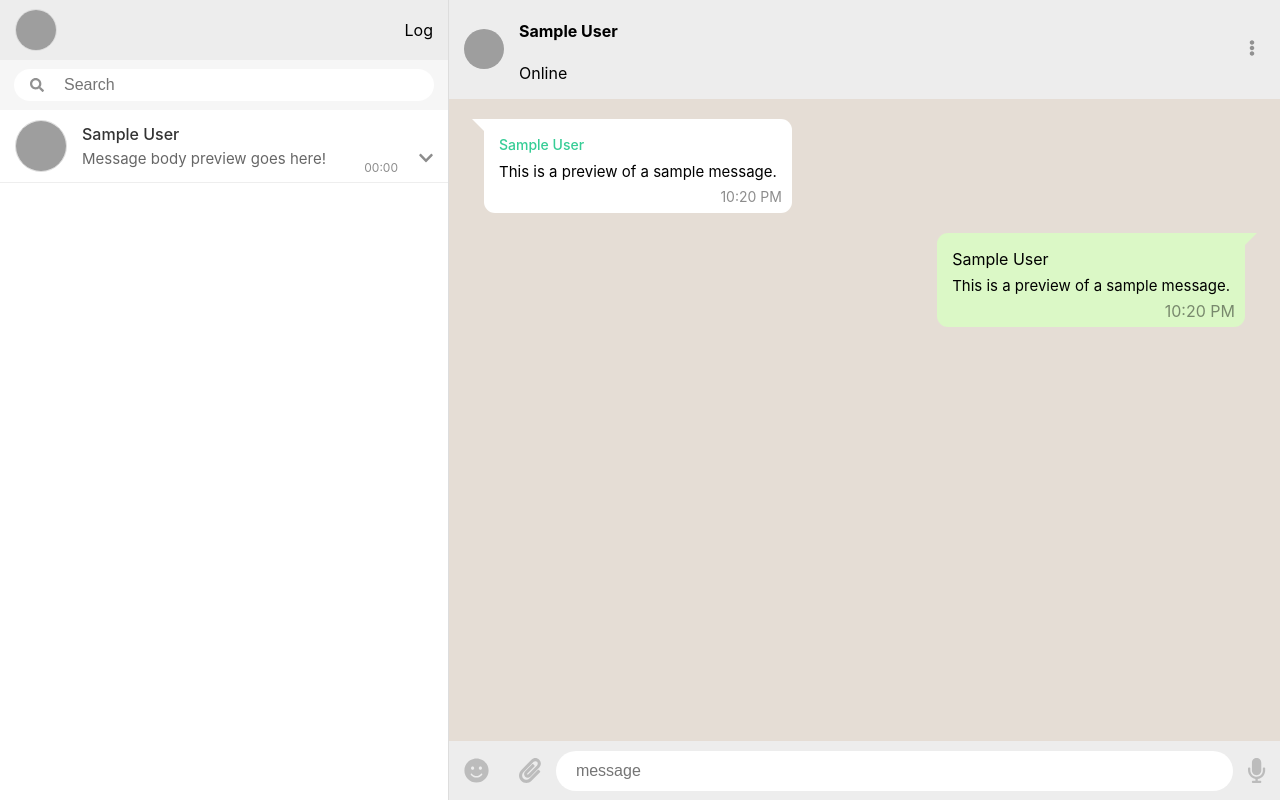
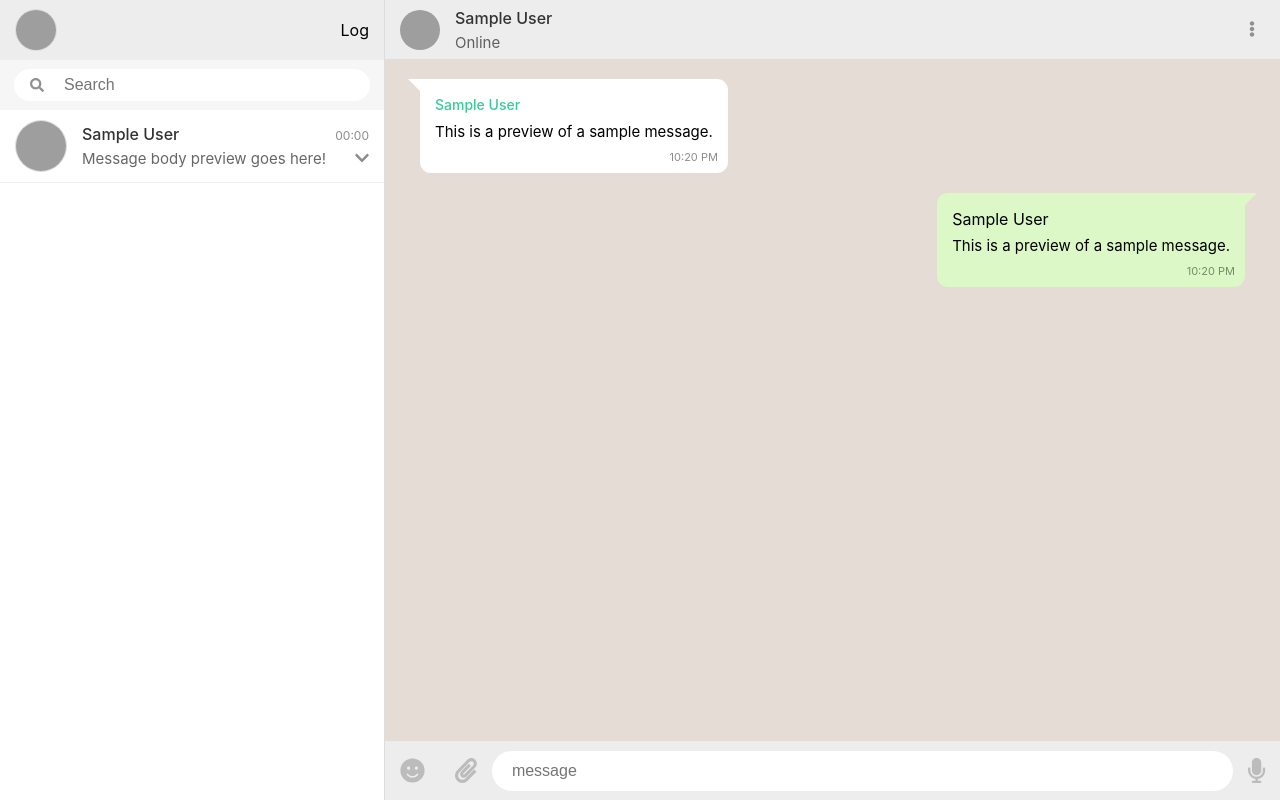
Before and after one commit to UtopiaLab/MERN-Chat, a React (Create React App) app in the folder frontend/: page / in a window 1280 px wide. Built offline with nearby package versions, Linux system fonts and the light colour scheme; grey boxes are pictures that could not be loaded.

Commit message:
style fix

```diff
--- a/frontend/src/App.js
+++ b/frontend/src/App.js
@@ -1,9 +1,14 @@
 import './styles/App.scss';
+import Login from './components/login';
 import ChatBody from './components/chatbody';
 import SideBar from './components/sidebar';
 
 function App() {
   return (
+    <>
+    {false ? (
+      <Login />
+      ) : (
       <div className="App">
         <div className="sidebar">
           <SideBar />
@@ -12,6 +17,8 @@ function App() {
           <ChatBody />
         </div>
       </div>
+      )}
+    </>
   );
 }
 
--- /dev/null
+++ b/frontend/src/components/login.js
@@ -0,0 +1,24 @@
+import '../styles/login.scss';
+import logo from '../images/logo.png'
+import {FontAwesomeIcon} from '@fortawesome/react-fontawesome';
+import {faUser} from '@fortawesome/free-solid-svg-icons';
+
+const Login = () => {
+    return (
+        <div className="login-container">
+            <div className="logo">
+                <img alt="logo" src={logo} />
+            </div>
+            <div className="login-form">
+                <form>
+                    <div className="profile-image">
+                        <input className="file-upload" type="file" />
+                        <FontAwesomeIcon icon={faUser} />
+                    </div>
+                </form>
+            </div>
+        </div>
+    )
+}
+
+export default Login;
--- a/frontend/src/index.js
+++ b/frontend/src/index.js
@@ -1,6 +1,6 @@
 import React from 'react';
 import ReactDOM from 'react-dom';
-import './index.css';
+import './styles/index.scss';
 import App from './App';
 import reportWebVitals from './reportWebVitals';
 
--- a/frontend/src/styles/App.scss
+++ b/frontend/src/styles/App.scss
@@ -3,7 +3,8 @@
     align-items: center;
     justify-content: space-between;
     .sidebar {
-        width: 35%;
+        width: 30%;
+        min-width: 300px;
         display: flex;
         flex-direction: column;
         height: 100vh;
--- a/frontend/src/styles/chat.scss
+++ b/frontend/src/styles/chat.scss
@@ -32,6 +32,7 @@
             bottom: 5px;
             right: 10px;
             color: #00000073;
+            font-size: 11px;
         }
         &.you {
             float: left;
--- a/frontend/src/styles/chatheader.scss
+++ b/frontend/src/styles/chatheader.scss
@@ -22,6 +22,22 @@
         }
     }
 
+    .chat-detail {
+        margin-left: 15px;
+        flex: 1;
+        .title {
+            font-weight: 500;
+            margin: 0;
+            margin-bottom: 5px;
+            color: #333333;
+        }
+        .description {
+            margin: 0;
+            color: #00000099;
+            font-size: 15px;
+        }
+    }
+
     .action-buttons {
         color: #919191;
         .icon-block {
--- a/frontend/src/styles/chatlist.scss
+++ b/frontend/src/styles/chatlist.scss
@@ -26,8 +26,8 @@
         }
         .timestamp {
             position: absolute;
-            top: 50px;
-            right: 50px;
+            top: 25%;
+            right: 15px;
             font-size: 12px;
             color: #00000073;
         }
```
Also changed, not shown: frontend/src/images/logo.png (added), frontend/src/styles/index.scss (renamed from frontend/src/index.css), frontend/src/styles/login.scss (added). Lines whose indentation alone changed are shown as unchanged.
